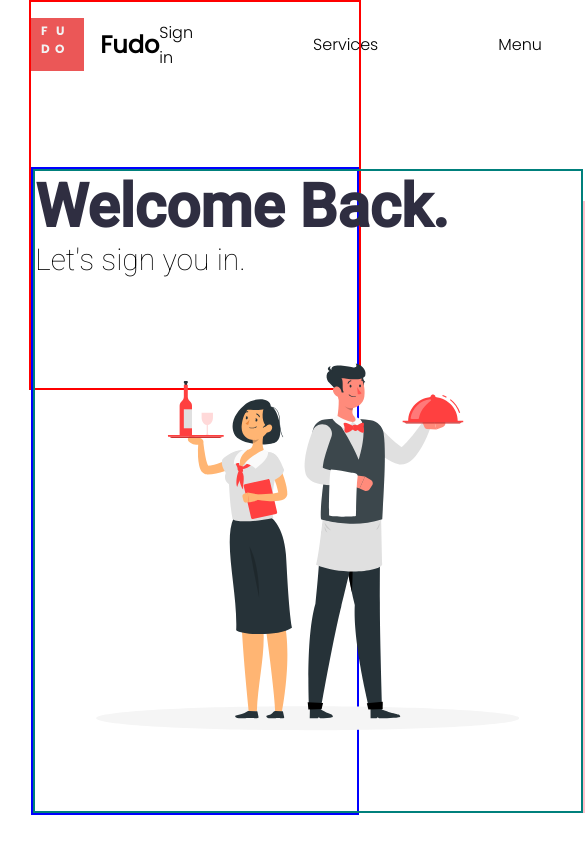
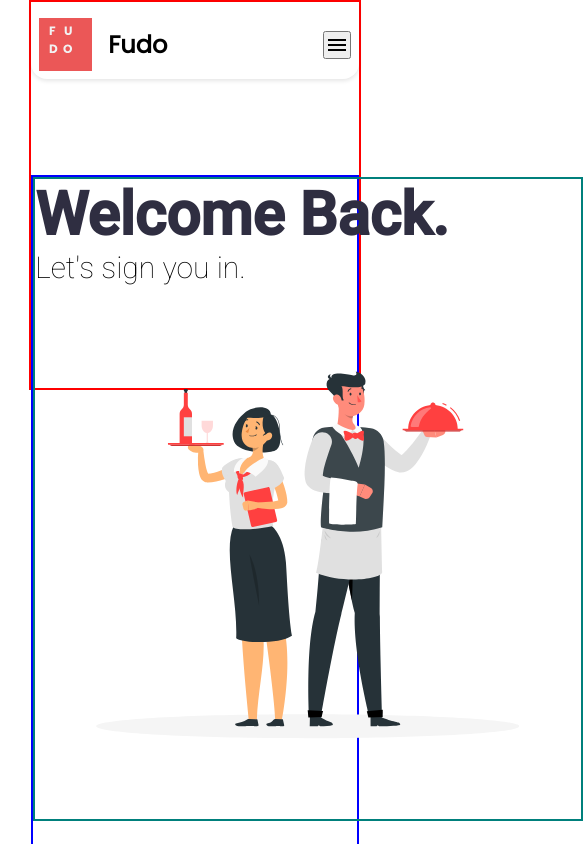
Before and after one commit to VedantNagar/food-delivery-application, a React (Vite) app in the folder frontend/: page / in a window 390 px wide. Shown: the top 844 px of the page, 585 px wide, since content can reach past the window. Built offline with nearby package versions, Linux system fonts and the light colour scheme; a web font is replaced by a local one.

Commit message:
responsive navbar

```diff
--- a/frontend/src/Homepage/Hero-section/Navbar.jsx
+++ b/frontend/src/Homepage/Hero-section/Navbar.jsx
@@ -1,15 +1,30 @@
 import classes from "./Navbar.module.css";
 import logo from "../../images/logo.svg";
-
+import MenuIcon from "@mui/icons-material/Menu";
+import { useState } from "react";
 const Navbar = () => {
+    const [isMenuOpen, setIsMenuOpen] = useState(false);
+    const toggleMenu = () => {
+        setIsMenuOpen(!isMenuOpen);
+    }
     return (
-        <div className={classes.nav}>
+        <header>
+            <nav>
                 <div className={classes.left}>
-                <img src={logo} alt="not found" className={classes.img} />
+                    <div className={classes.logo}>
+                        <img
+                            src={logo}
+                            alt="not found"
+                            className={classes.img}
+                        />
                         <h2>Fudo</h2>
                     </div>
+                    <button className={classes.navBtn} onClick={toggleMenu}>
+                        <MenuIcon />
+                    </button>
+                </div>
                 <div className={classes.right}>
-                <ul>
+                    <ul className={isMenuOpen ? `${classes.right}`: `${classes.right} ${classes.hide}`}>
                         <li>
                             <a href="#">Sign in</a>
                         </li>
@@ -24,7 +39,8 @@ const Navbar = () => {
                         </li>
                     </ul>
                 </div>
-        </div>
+            </nav>
+        </header>
     );
 };
 export default Navbar;
--- a/frontend/src/Homepage/Hero-section/Navbar.module.css
+++ b/frontend/src/Homepage/Hero-section/Navbar.module.css
@@ -1,14 +1,26 @@
-.nav {
-    margin-top: 1rem;
+header {
+    position: sticky;
+    top: 0;
+    background-color: white;
+    z-index: 100;
+    box-shadow: 0 2px 4px rgba(0, 0, 0, 0.1);
+    border-radius: 0 0 1rem 1rem;
+}
+nav {
+    padding: 1rem 0.5rem 0.5rem 0.5rem;
     display: flex;
     justify-content: space-between;
 }
-.left {
+.logo {
     font-family: "Poppins", sans-serif;
     font-weight: 400;
     display: flex;
     gap: 1rem;
     flex: 1;
+    align-items: center;
+}
+.left {
+    display: flex;
     align-items: center;
 }
 .right {
@@ -31,3 +43,50 @@ a {
 li {
     list-style: none;
 }
+
+.navBtn {
+    display: none;
+}
+
+@media (max-width: 1024px) {
+    .navBtn {
+        display: flex;
+    }
+    .right ul {
+        display: flex;
+        flex-direction: column;
+        align-items: center;
+    }
+    nav {
+        display: flex;
+        flex-direction: column;
+    }
+    .logo {
+        font-family: "Poppins", sans-serif;
+        font-weight: 400;
+        display: flex;
+        gap: 1rem;
+        flex: 1;
+        align-items: center;
+    }
+    .left {
+        display: flex;
+        justify-content: space-between;
+        flex: 1;
+    }
+    .right {
+        flex: 1;
+        font-family: "Poppins", sans-serif;
+        font-weight: 300;
+        display: flex;
+        align-items: center;
+        justify-content: center;
+    }
+    .right ul {
+        gap: 1rem;
+    }
+    .right.hide{
+        transition: 1s;
+        display: none;
+    }
+}
--- a/frontend/src/Homepage/Hero-section/Signin.module.css
+++ b/frontend/src/Homepage/Hero-section/Signin.module.css
@@ -2,6 +2,7 @@
     border: 2px solid blue;
     margin-top: 6rem;
     display: flex;
+    flex-wrap: wrap;
 }
 h1 {
     font-size: 3.75rem;
```
Lines whose indentation alone changed are shown as unchanged.
